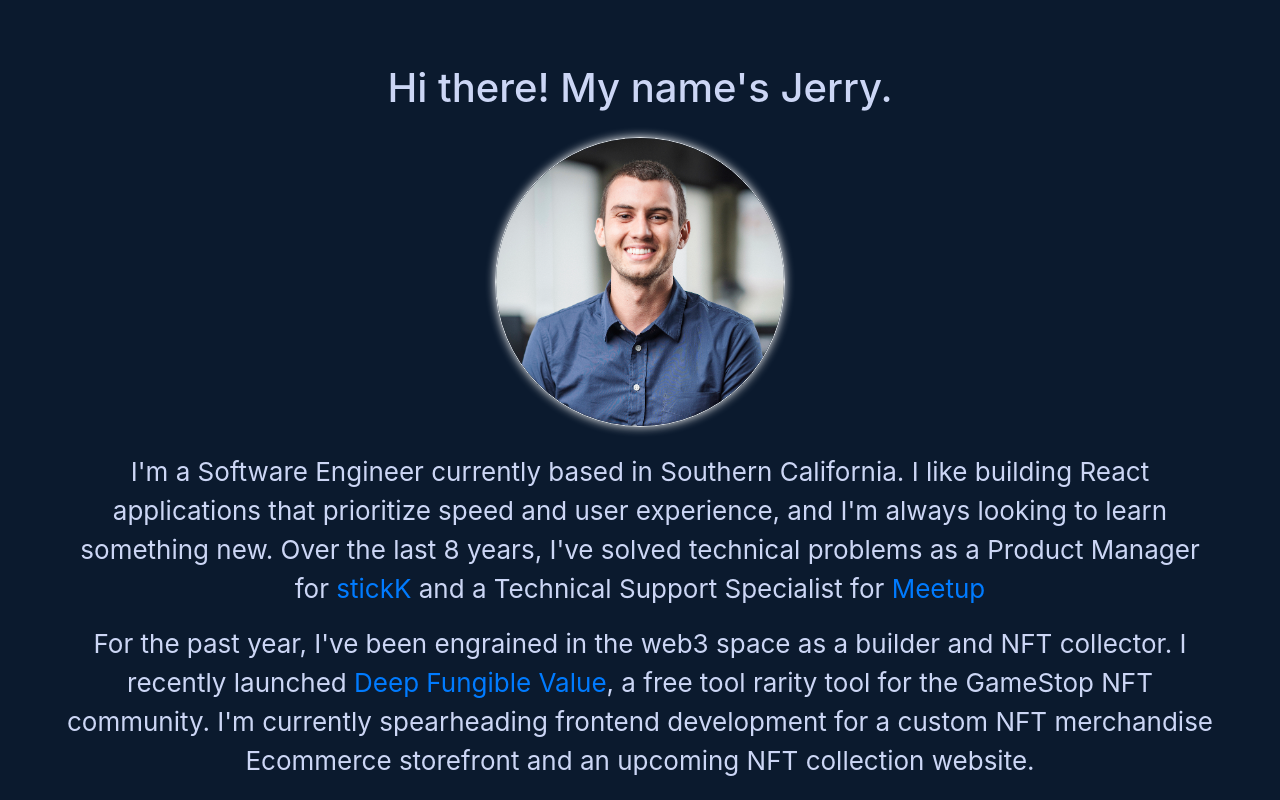
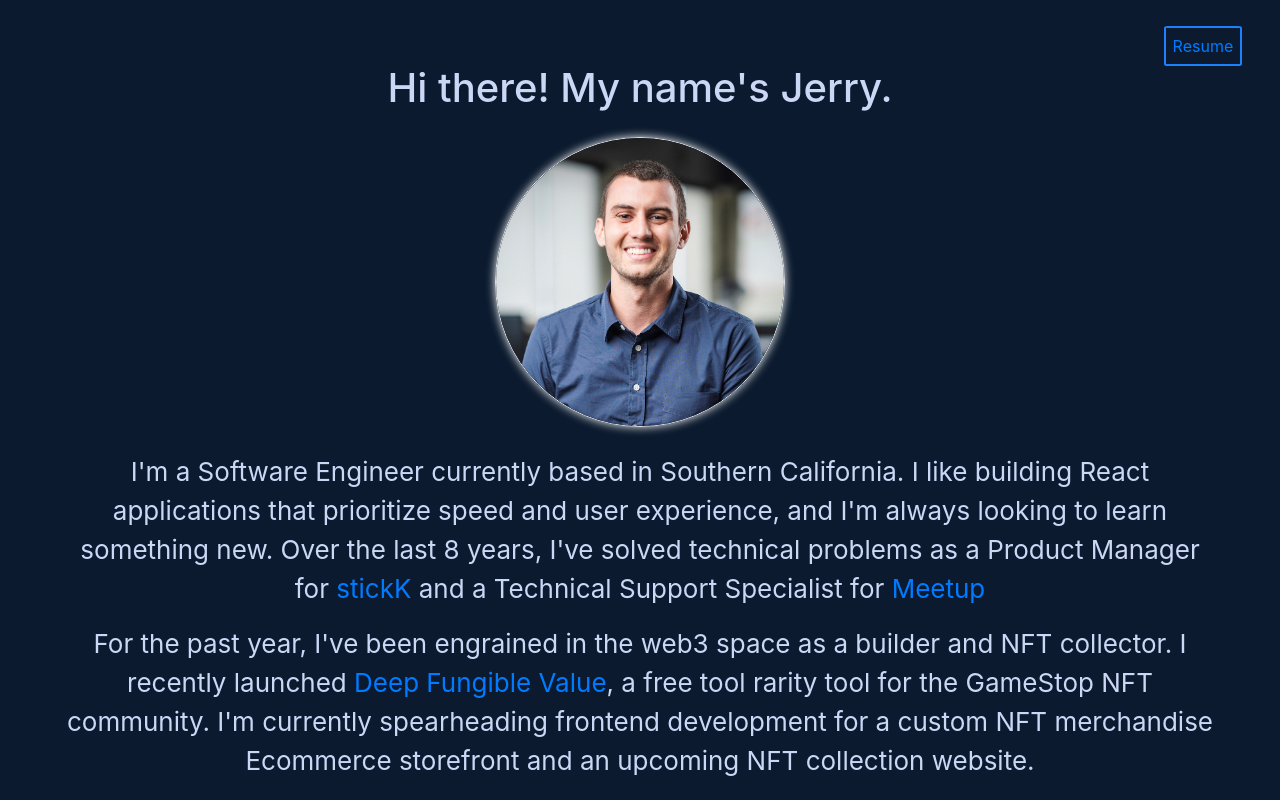
Before and after one commit to brownjer3/personal-website, a React (Create React App) app: page / in a window 1280 px wide. Shown: the top 800 px of the page. Built offline with nearby package versions, Linux system fonts and the light colour scheme.

Commit message:
add navbar and resume download button

```diff
--- a/src/App.css
+++ b/src/App.css
@@ -14,6 +14,35 @@
 	/* color: white; */
 	color: #ccd6f5;
 	padding: 0% 1%;
+}
+
+.top-nav {
+	position: fixed;
+	display: flex;
+	justify-content: end;
+	right: 0px;
+	width: 100%;
+	font-size: 1rem;
+	margin: 2% 3%;
+}
+
+.resume {
+	border: 2px solid #1982fc;
+	border-radius: 5%;
+	padding: 0.5%;
+	color: #1982fc;
+	cursor: pointer;
+	transition: 1s;
+}
+
+.resume:hover {
+	/* background-color: #1982fc; */
+	background: rgb(161, 204, 254);
+}
+
+.resume-btn:hover {
+	text-decoration: none;
+	color: #1982fc;
 }
 
 .projects {
--- a/src/mainComponents/Home.js
+++ b/src/mainComponents/Home.js
@@ -3,10 +3,12 @@ import AboutMe from "./AboutMe";
 import ProjectsContainer from "../projects/ProjectsContainer";
 import TechBanner from "./TechBanner";
 import OtherStuff from "./OtherStuff";
+import Navbar from "./Navbar";
 
 export default function Home() {
 	return (
 		<Container fluid>
+			<Navbar />
 			<AboutMe />
 			<TechBanner />
 			<ProjectsContainer />
--- /dev/null
+++ b/src/mainComponents/Navbar.js
@@ -0,0 +1,17 @@
+// import Container from "react-bootstrap/Container";
+
+const Navbar = () => {
+	return (
+		<div className="top-nav">
+			{/* <div>1</div>
+			<div>2</div> */}
+			<div className="resume">
+				<a href="#" className="resume-btn">
+					Resume
+				</a>
+			</div>
+		</div>
+	);
+};
+
+export default Navbar;
```
